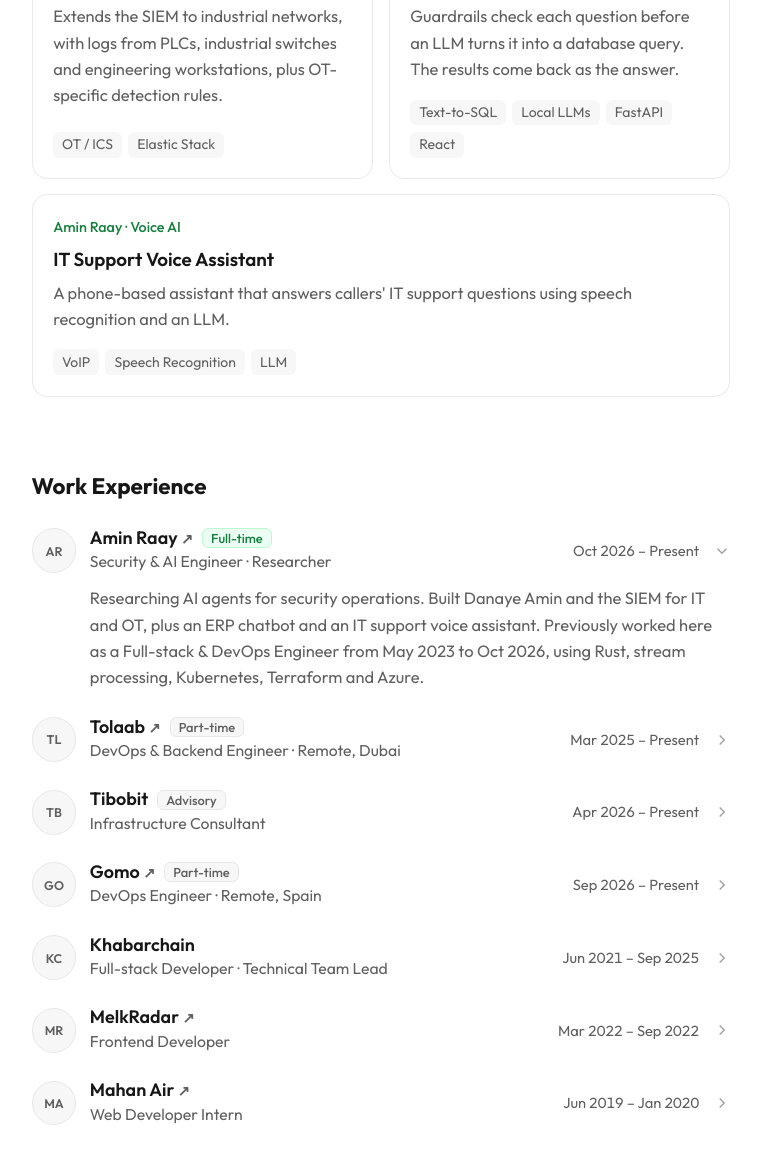
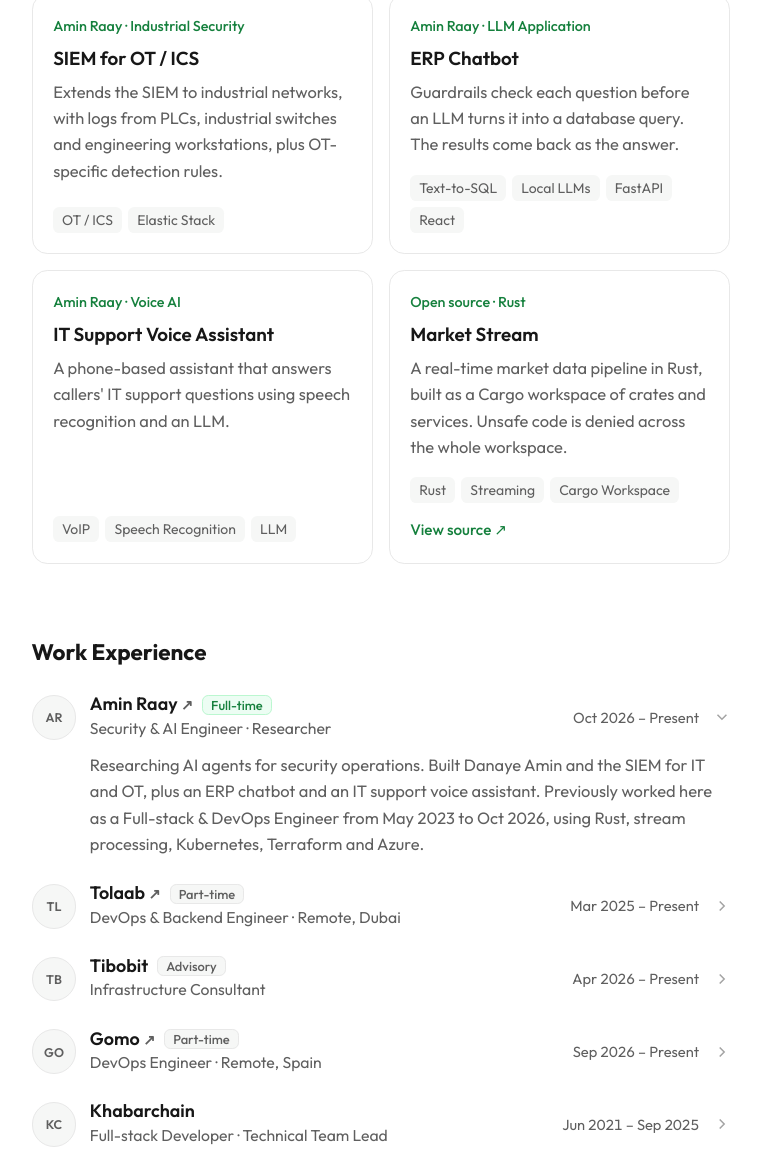
Before and after one commit to enavid/DevFolio, a plain HTML site: page index.html in a window 1280 px wide. Shown: the part 1211-2362 px from the top of the page, without its empty margins (259-1020 px from the left). Drawn offline with Linux system fonts and the light colour scheme.

Commit message:
Highlight Rust as favorite language and add Market Stream project

```diff
--- a/index.html
+++ b/index.html
@@ -36,6 +36,7 @@
         <p>I build AI agents for SOC work and SIEM platforms for IT and industrial (OT) networks. I also run production infrastructure on Kubernetes and AWS EKS.</p>
         <p>My background is in control systems. During my M.Sc., I trained reinforcement learning controllers for quadrotors. I still think of AI in terms of systems that observe, reason, decide and act.</p>
         <p>Curiosity led me from hardware to web development and from DevOps to security and AI. Teaching has been part of that journey. Explaining something is how I learn it best.</p>
+        <p>Security work is also where I found Rust, a language built around memory safety. It's now my favorite language.</p>
       </div>
     </section>
 
@@ -66,11 +67,18 @@
           <p>Guardrails check each question before an LLM turns it into a database query. The results come back as the answer.</p>
           <div class="tags"><span>Text-to-SQL</span><span>Local LLMs</span><span>FastAPI</span><span>React</span></div>
         </article>
-        <article class="card card-wide">
+        <article class="card">
           <p class="card-meta">Amin Raay · Voice AI</p>
           <h3>IT Support Voice Assistant</h3>
           <p>A phone-based assistant that answers callers' IT support questions using speech recognition and an LLM.</p>
           <div class="tags"><span>VoIP</span><span>Speech Recognition</span><span>LLM</span></div>
+        </article>
+        <article class="card">
+          <p class="card-meta">Open source · Rust</p>
+          <h3>Market Stream</h3>
+          <p>A real-time market data pipeline in Rust, built as a Cargo workspace of crates and services. Unsafe code is denied across the whole workspace.</p>
+          <div class="tags"><span>Rust</span><span>Streaming</span><span>Cargo Workspace</span></div>
+          <a class="card-link" href="https://github.com/enavid/market-stream" target="_blank" rel="noopener">View source <span aria-hidden="true">↗</span></a>
         </article>
       </div>
     </section>
@@ -115,7 +123,7 @@
         <div><dt>AI</dt><dd><span>LLM Agents</span><span>MCP</span><span>Text-to-SQL</span><span>Local LLMs</span><span>Reinforcement Learning</span></dd></div>
         <div><dt>Security</dt><dd><span>SIEM</span><span>Elastic Stack</span><span>Detection Rules</span><span>OT / ICS</span></dd></div>
         <div><dt>Infrastructure</dt><dd><span>Kubernetes</span><span>AWS EKS</span><span>Terraform</span><span>Docker</span><span>GitHub Actions</span></dd></div>
-        <div><dt>Languages</dt><dd><span>Python</span><span>Rust</span><span>TypeScript</span><span>FastAPI</span><span>React</span></dd></div>
+        <div><dt>Languages</dt><dd><span class="fav">Rust <small>favorite</small></span><span>Python</span><span>TypeScript</span><span>FastAPI</span><span>React</span></dd></div>
       </dl>
     </section>
 
--- a/style.css
+++ b/style.css
@@ -168,3 +168,9 @@
 @media (prefers-reduced-motion: reduce) {
   .dock { transition: none; }
 }
+
+/* Rust: favorite language */
+.skill-groups .fav { border-color: #bbf7d0; background: var(--accent-soft); color: var(--accent); font-weight: 500; display: inline-flex; align-items: center; gap: .35rem; }
+.skill-groups .fav small { font-size: .7rem; opacity: .8; }
+.card-link { margin-top: .35rem; font-size: .85rem; font-weight: 500; color: var(--accent); width: fit-content; }
+.card-link:hover { text-decoration: underline; text-underline-offset: 3px; }
```
